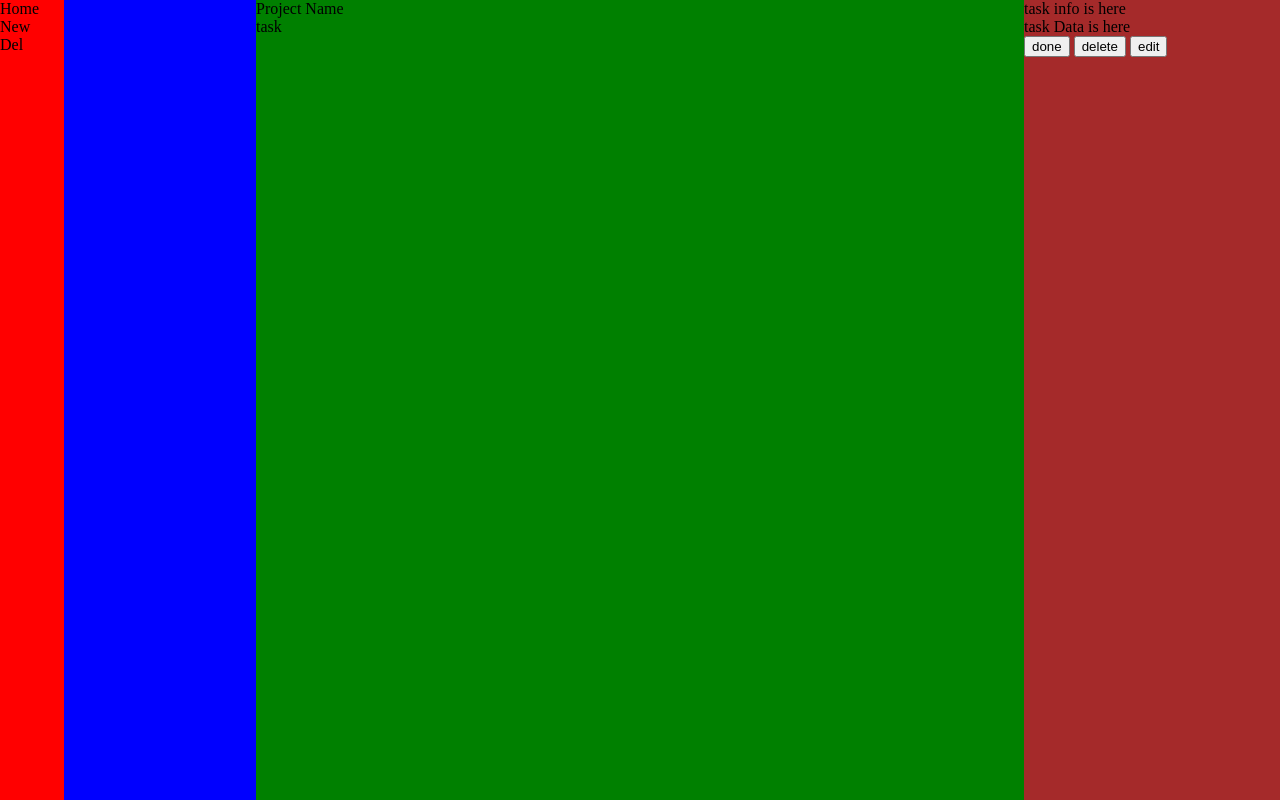
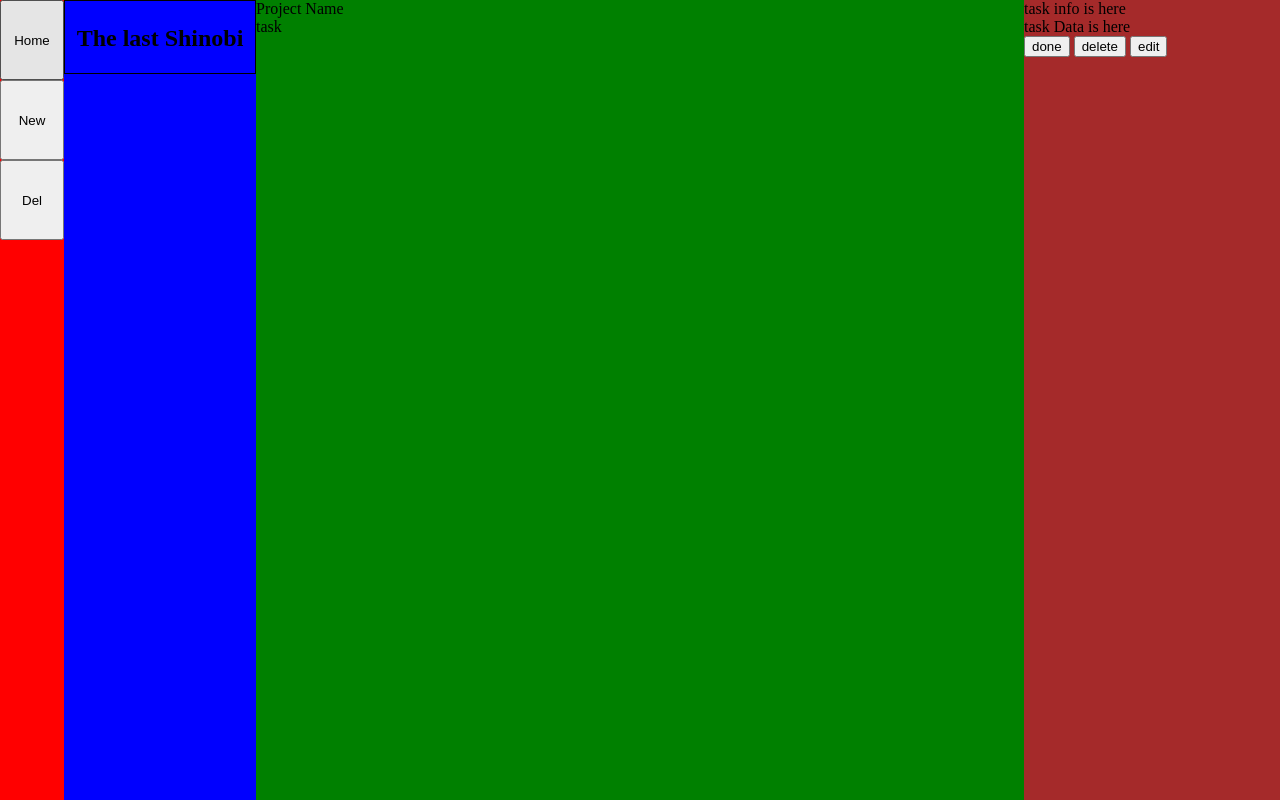
Before and after one commit to Joshckh/ToDoApp, a website built with webpack: page src/html/index.html in a window 1280 px wide. Built offline with nearby package versions, Linux system fonts and the light colour scheme; files whose address does not match are found by name.

Commit message:
Created borders and tiny css clean

```diff
--- a/src/css/index.css
+++ b/src/css/index.css
@@ -13,9 +13,24 @@
     background-color: red;
 }
 
+.button{
+    height: 10vh;
+    width: 100%;
+}
+
+
 .projectCont{
     width: 15vw;
     background-color: blue;
+}
+
+.project{
+    border:1.2px solid black;
+    height:1em;
+    font-size: 1.5em;
+    font-weight: bold;
+    text-align: center;
+    padding: 1em 0em;
 }
 
 .mainCont{
--- a/src/html/index.html
+++ b/src/html/index.html
@@ -10,13 +10,13 @@
 <body>
 <div class="container">
   <div class="iconCont">
-   <div class="button" id="homeBtn">Home</div>
-   <div class="button" id="newBtn">New</div>
-   <div class="button" id="delBtn">Del</div>
+   <button class="button" id="homeBtn">Home</button>
+   <button class="button" id="newBtn">New</button>
+   <button class="button" id="delBtn">Del</button>
   </div>
   <div class="projectCont">
     <div class="project">
-
+      <p>The last Shinobi</p>
     </div>
   </div>
   <div class="mainCont">
```
